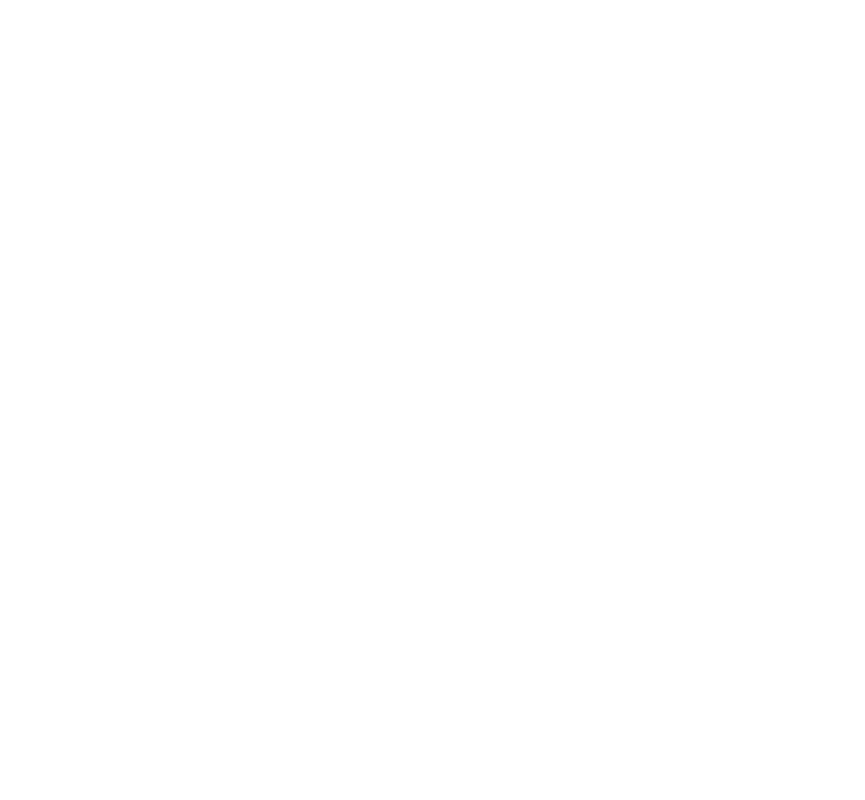
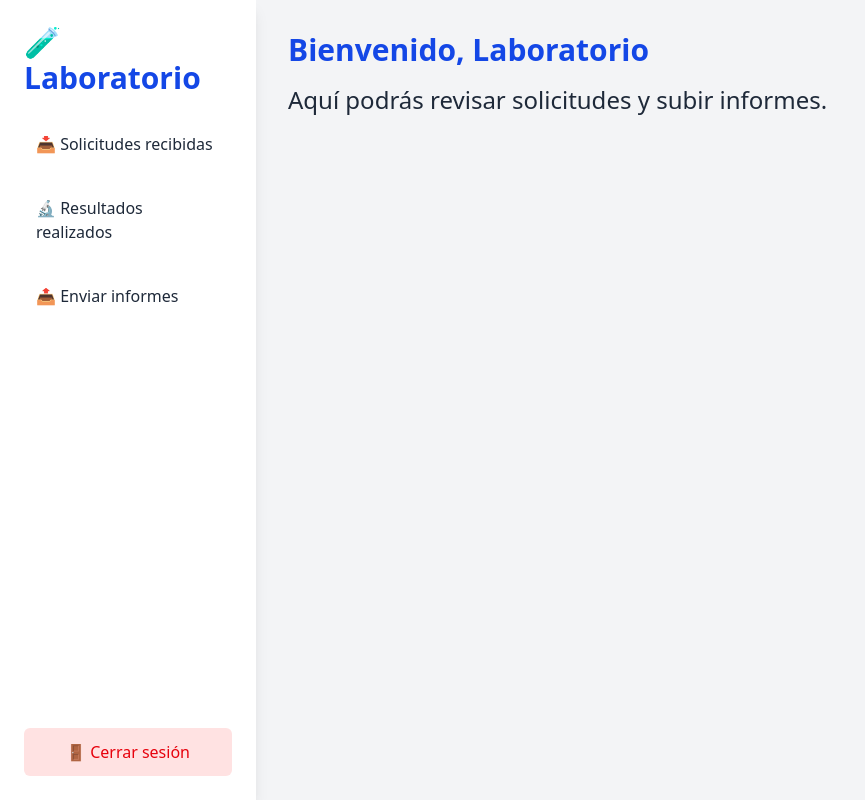
Before and after one commit to MMP119/CliniCloud, a React (Vite) app in the folder Frontend/clinica/: page /dashboard/lab in a window 1280 px wide. Before the commit this address had no page. Shown: the whole page, without its empty margins (0-865 px from the left). Built offline with nearby package versions, Linux system fonts and the light colour scheme.

Commit message:
style: :construction: Inicio de Dashboards de doctor y labs

```diff
--- a/Frontend/clinica/src/App.jsx
+++ b/Frontend/clinica/src/App.jsx
@@ -4,16 +4,31 @@ import './App.css'
 import MainLayout from './Layouts/MainLayout'
 import Home from './Pages/Home'
 import Login from './Components/Login'
+import DoctorLayout from "./Layouts/DoctorLayout";
+import LabLayout from "./Layouts/LabLayout";
+import DoctorDashboard from "./Pages/DashboardDoctor";
+import LabDashboard from "./Pages/DashboardLab";
 
 function App() {
   return(
     <Router>
       <Routes>
+
         <Route element={<MainLayout />}>
           <Route path="/" element={<Home />} />
           <Route path="/agendar-cita" element={<AppointmentForm />} />
           <Route path="/login" element={<Login />} />
         </Route>
+
+        <Route path="/dashboard/doctor" element={<DoctorLayout />}>
+          <Route index element={<DoctorDashboard />} />
+        </Route>
+
+        <Route path="/dashboard/lab" element={<LabLayout />}>
+          <Route index element={<LabDashboard />} />
+        </Route>
+
+
       </Routes>
     </Router>
   )
--- a/Frontend/clinica/src/Components/Navbar.jsx
+++ b/Frontend/clinica/src/Components/Navbar.jsx
@@ -8,18 +8,18 @@ export default function Navbar() {
     return (
         <nav className="bg-white shadow-md p-4 flex justify-between items-center">
             <Link to="/">
-                <h1 className="text-2xl font-bold text-blue-700">CliniCloud</h1>
+                <h1 className="text-3xl font-bold text-blue-700">CliniCloud</h1>
             </Link>
             <div className="space-x-4">
                 {isLoginPage || isAppointmentForm ? (
                     <Link to="/">
-                        <button className="text-blue-700 font-medium hover:underline">
+                        <button className="text-blue-700 text-xl font-medium hover:underline">
                             Inicio
                         </button>
                     </Link>
                 ) : (
                     <Link to="/login">
-                        <button className="text-blue-700 font-medium hover:underline">
+                        <button className="text-blue-700 text-xl font-medium hover:underline">
                             Iniciar sesión
                         </button>
                     </Link>
--- /dev/null
+++ b/Frontend/clinica/src/Layouts/DoctorLayout.jsx
@@ -0,0 +1,52 @@
+import { Outlet, useNavigate } from "react-router-dom";
+
+export default function DoctorLayout() {
+    const navigate = useNavigate();
+
+    const handleLogout = () => {
+
+        // TODO: cerrar sesión (Cognito, localStorage, etc)!!!!!!!!!!!!1
+        console.log("Sesión cerrada");
+        navigate("/");
+
+    };
+
+    return (
+        <div className="min-h-screen flex bg-gray-100 text-gray-800 font-sans">
+
+        {/* Sidebar del doctor */}
+        <aside className="w-64 bg-white shadow-lg p-6 flex flex-col justify-between">
+            <div>
+                <h2 className="text-3xl font-bold text-blue-700 mb-6">👨‍⚕️ Doctor</h2>
+
+                <nav className="flex flex-col gap-4">
+
+                    <button className="text-left hover:bg-blue-100 p-3 rounded-md">
+                    📅 Mis Citas
+                    </button>
+                    <button className="text-left hover:bg-blue-100 p-3 rounded-md">
+                    🧾 Recetas
+                    </button>
+                    <button className="text-left hover:bg-blue-100 p-3 rounded-md">
+                    📄 Resultados
+                    </button>
+
+
+                </nav>
+            </div>
+
+            <button
+                onClick={handleLogout}
+                className="mt-8 p-3 rounded-md bg-red-100 text-red-600 hover:bg-red-200 transition"
+            >
+            🚪 Cerrar sesión
+            </button>
+        </aside>
+
+        {/* contenido del dashboard */}
+        <main className="flex-1 p-8">
+            <Outlet />
+        </main>
+        </div>
+    );
+}
--- /dev/null
+++ b/Frontend/clinica/src/Layouts/LabLayout.jsx
@@ -0,0 +1,51 @@
+import { Outlet, useNavigate } from "react-router-dom";
+
+export default function LabLayout() {
+    const navigate = useNavigate();
+
+    const handleLogout = () => {
+
+        // TODO: cerrar sesión (Cognito, localStorage, etc)!!!!!!!!!!!!!!!!!!!
+        console.log("Sesión cerrada");
+        navigate("/login");
+
+    };
+
+    return (
+        <div className="min-h-screen flex bg-gray-100 text-gray-800 font-sans">
+
+        {/* Sidebar del laboratorio */}
+        <aside className="w-64 bg-white shadow-lg p-6 flex flex-col justify-between">
+            <div>
+
+                <h2 className="text-3xl font-bold text-blue-700 mb-6">🧪Laboratorio</h2>
+
+                <nav className="flex flex-col gap-4">
+                    <button className="text-left hover:bg-blue-100 p-3 rounded-md">
+                    📥 Solicitudes recibidas
+                    </button>
+                    <button className="text-left hover:bg-blue-100 p-3 rounded-md">
+                    🔬 Resultados realizados
+                    </button>
+                    <button className="text-left hover:bg-blue-100 p-3 rounded-md">
+                    📤 Enviar informes
+                    </button>
+
+                </nav>
+            </div>
+
+            <button
+                onClick={handleLogout}
+                className="mt-8 p-3 rounded-md bg-red-100 text-red-600 hover:bg-red-200 transition"
+                >
+                🚪 Cerrar sesión
+            </button>
+        </aside>
+
+        {/* Contenido del dashboard del laboratorio */}
+        <main className="flex-1 p-8">
+            <Outlet />
+        </main>
+        </div>
+    );
+}
--- /dev/null
+++ b/Frontend/clinica/src/Pages/DashboardDoctor.jsx
@@ -0,0 +1,8 @@
+export default function DashboardDoctor() {
+    return (
+        <div>
+            <h1 className="text-3xl font-bold text-blue-700 mb-4">Bienvenido, Doctor</h1>
+            <p className="text-2xl">Este es tu panel donde verás tus citas, resultados y recetas.</p>
+        </div>
+    );
+}
--- /dev/null
+++ b/Frontend/clinica/src/Pages/DashboardLab.jsx
@@ -0,0 +1,8 @@
+export default function DashboardLab() {
+    return (
+        <div>
+            <h1 className="text-3xl font-bold text-blue-700 mb-4">Bienvenido, Laboratorio</h1>
+            <p className="text-2xl">Aquí podrás revisar solicitudes y subir informes.</p>
+        </div>
+    );
+}
```
